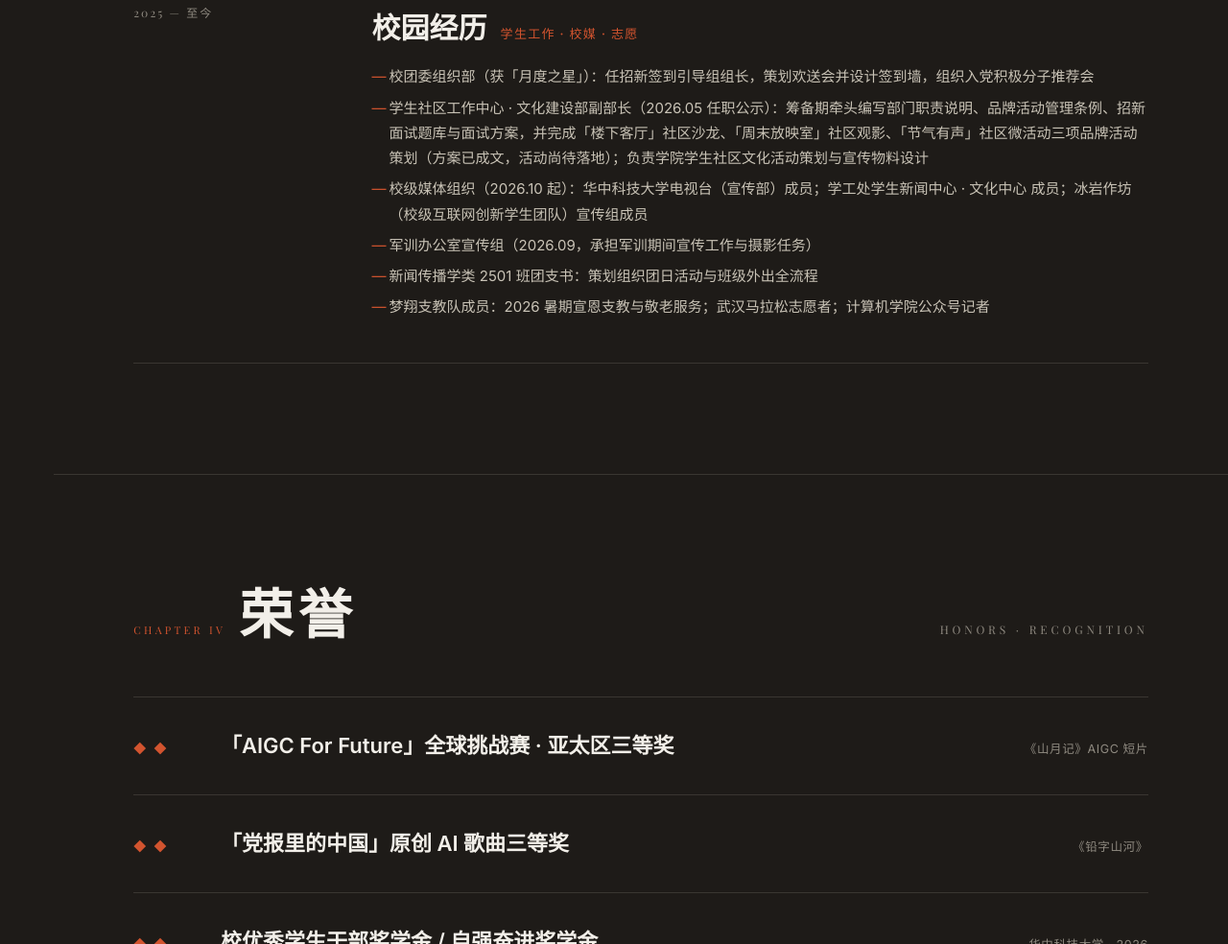
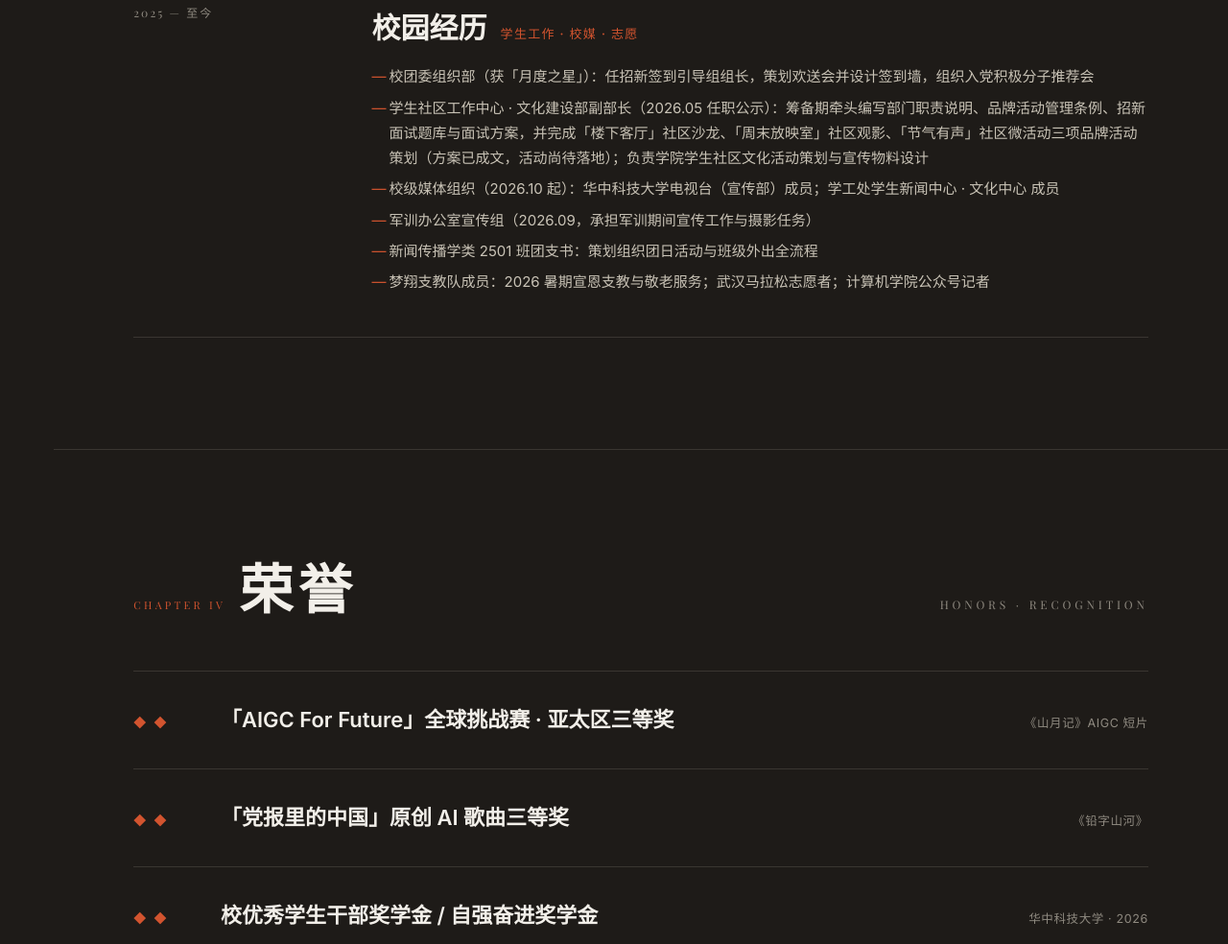
Before and after one commit to krj12138/krj12138.github.io, a plain HTML site: page index.html in a window 1280 px wide. Shown: the part 8493-9477 px from the top of the page at 96% size. Drawn offline with nearby package versions, Linux system fonts and the light colour scheme; a web font is replaced by a local one.

Commit message:
deploy: site build 2026-10-17 (remove Bingyan Workshop entry)

```diff
--- a/index.html
+++ b/index.html
@@ -339,7 +339,7 @@
               <ul>
                 <li>校团委组织部（获「月度之星」）：任招新签到引导组组长，策划欢送会并设计签到墙，组织入党积极分子推荐会</li>
                 <li>学生社区工作中心 · 文化建设部副部长（2026.05 任职公示）：筹备期牵头编写部门职责说明、品牌活动管理条例、招新面试题库与面试方案，并完成「楼下客厅」社区沙龙、「周末放映室」社区观影、「节气有声」社区微活动三项品牌活动策划（方案已成文，活动尚待落地）；负责学院学生社区文化活动策划与宣传物料设计</li>
-                <li>校级媒体组织（2026.10 起）：华中科技大学电视台（宣传部）成员；学工处学生新闻中心 · 文化中心 成员；冰岩作坊（校级互联网创新学生团队）宣传组成员</li>
+                <li>校级媒体组织（2026.10 起）：华中科技大学电视台（宣传部）成员；学工处学生新闻中心 · 文化中心 成员</li>
                 <li>军训办公室宣传组（2026.09，承担军训期间宣传工作与摄影任务）</li>
                 <li>新闻传播学类 2501 班团支书：策划组织团日活动与班级外出全流程</li>
                 <li>梦翔支教队成员：2026 暑期宣恩支教与敬老服务；武汉马拉松志愿者；计算机学院公众号记者</li>
```
